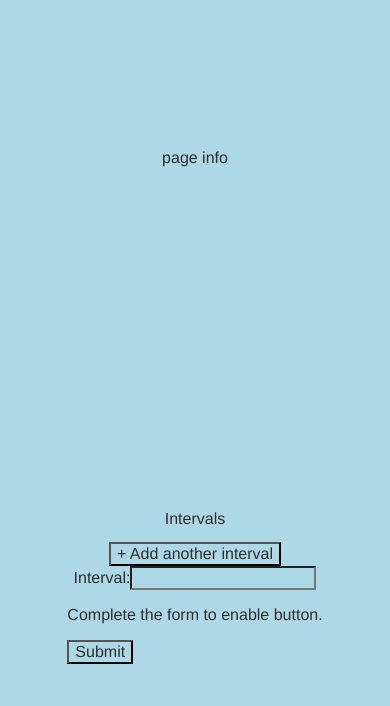
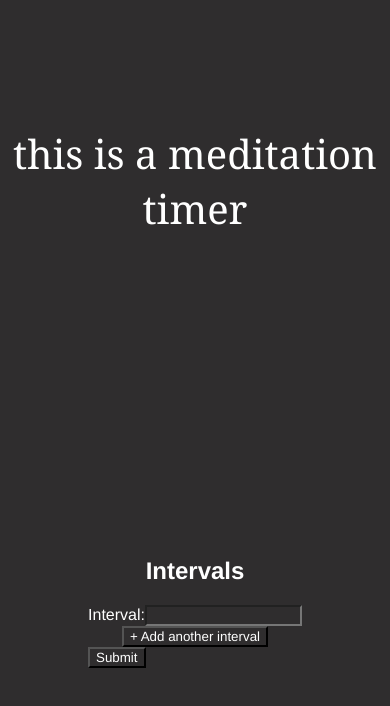
Before and after one commit to siretjorro/meditation, an Angular app: page / in a window 390 px wide. Shown: the top 706 px of the page. Built offline with nearby package versions, Linux system fonts and the light colour scheme.

Commit message:
change fonts and spacing (time to rest for 2 months)

```diff
--- a/src/app/page-info-container/page-info-container.component.html
+++ b/src/app/page-info-container/page-info-container.component.html
@@ -1,3 +1,3 @@
 <div>
-  page info
+  this is a meditation timer
 </div>
--- a/src/app/page-info-container/page-info-container.component.scss
+++ b/src/app/page-info-container/page-info-container.component.scss
@@ -10,4 +10,6 @@
 div {
   position: fixed;
   text-align: center;
+  font-family: Georgia, serif;
+  font-size: 2.5em;
 }
--- a/src/app/timer-container/timer-container.component.html
+++ b/src/app/timer-container/timer-container.component.html
@@ -1,16 +1,15 @@
 <form [formGroup]="intervalForm" (ngSubmit)="onSubmit()">
   <div formArrayName="intervals">
     <h2>Intervals</h2>
-    <button type="button" (click)="addInterval()">+ Add another interval</button>
 
     <div *ngFor="let interval of intervals.controls; let i=index">
       <!-- The repeated interval template -->
       <label for="interval-{{ i }}">Interval:</label>
       <input id="interval-{{ i }}" type="text" [formControlName]="i">
     </div>
+    <button type="button" (click)="addInterval()">+ Add another interval</button>
   </div>
 
-  <p>Complete the form to enable button.</p>
   <button type="submit">Submit</button>
 </form>
 <!-- <div>
--- a/src/app/timer-container/timer-container.component.scss
+++ b/src/app/timer-container/timer-container.component.scss
@@ -1,6 +1,6 @@
 :host {
   display: flex;
-  flex: 5;
+  flex: 4;
   align-items: center;
   justify-content: center;
   height: 100%;
--- a/src/app/timer-container/timer-container.component.ts
+++ b/src/app/timer-container/timer-container.component.ts
@@ -1,5 +1,5 @@
-import { Component, Input, OnInit } from '@angular/core';
-import { FormBuilder, FormArray } from '@angular/forms';
+import { Component, OnInit } from '@angular/core';
+import { FormBuilder, FormArray, SelectMultipleControlValueAccessor } from '@angular/forms';
 
 @Component({
   selector: 'app-timer-container',
@@ -7,7 +7,6 @@ import { FormBuilder, FormArray } from '@angular/forms';
   styleUrls: ['./timer-container.component.scss']
 })
 export class TimerContainerComponent implements OnInit {
-  // @Input() time?: number;
 
   intervalForm = this.fb.group({
     intervals: this.fb.array([
@@ -20,27 +19,36 @@ export class TimerContainerComponent implements OnInit {
   ngOnInit(): void {
   }
 
-  // onSubmit(): void {
-  //   this.playAudio();
-  // }
-
-  // playAudio(): void {
-  //   let audio = new Audio();
-  //   audio.src = "../../../assets/audio/bell.mp3";
-  //   audio.load();
-  //   audio.play();
-  // }
-
-  onSubmit() {
-    // TODO: Use EventEmitter with form value
-    console.warn(this.intervalForm.value);
+  playAudio(): void {
+    let audio = new Audio();
+    audio.src = "../../../assets/audio/bell.mp3";
+    audio.load();
+    audio.play();
   }
 
-  get intervals() {
+  get intervals(): FormArray {
     return this.intervalForm.get('intervals') as FormArray;
   }
 
-  addInterval() {
+  sleep(ms: number): Promise<any> {
+    return new Promise(resolve => setTimeout(resolve, ms));
+  }
+
+  async onSubmit(): Promise<void> {
+    // TODO: Use EventEmitter with form value
+    console.warn(this.intervalForm.value);
+    this.playAudio();
+
+    for (var interval of this.intervals.controls) {
+      await this.sleep(interval.value*60000);
+      this.playAudio();
+      // console.log(typeof interval.value);
+    }
+
+    this.playAudio();
+  }
+
+  addInterval(): void {
     this.intervals.push(this.fb.control(''));
   }
 
--- a/src/styles.scss
+++ b/src/styles.scss
@@ -1,6 +1,6 @@
 $font-stack: Helvetica, sans-serif;
-$nice-blue: #93ACB5;
-$text-color: #2F2D2E;
+$bg-color: #2F2D2E;
+$text-color: #ffffff;
 
 html, body {
   width: 100%;
@@ -10,15 +10,15 @@ html, body {
 }
 
 * {
-  font: 100% $font-stack;
+  font-family: $font-stack;
   color: $text-color;
-  background-color: $nice-blue;
+  background-color: $bg-color;
 }
 
 /* Firefox */
 * {
   scrollbar-width: thin;
-  scrollbar-color: $nice-blue grey;
+  scrollbar-color: $bg-color grey;
 }
 
 /* Chrome, Edge, and Safari */
@@ -27,7 +27,7 @@ html, body {
 }
 
 *::-webkit-scrollbar-track {
-  background: $nice-blue;
+  background: $bg-color;
 }
 
 *::-webkit-scrollbar-thumb {
@@ -37,6 +37,6 @@ html, body {
 
 @media only screen and (max-width: 600px) {
   * {
-    background-color: lightblue;
+    // background-color: lightblue;
   }
 }
```
